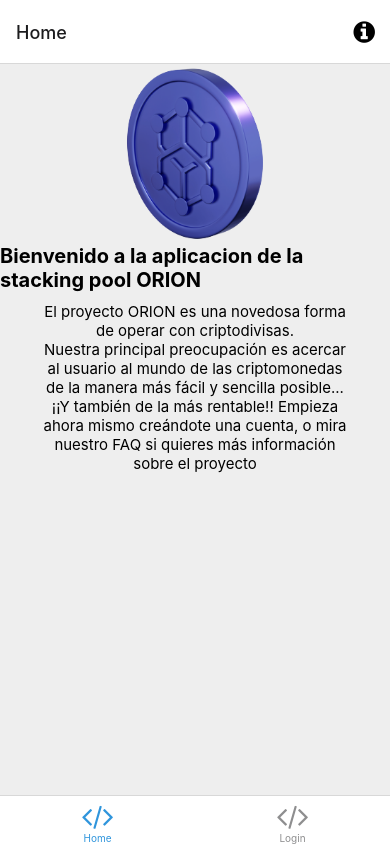
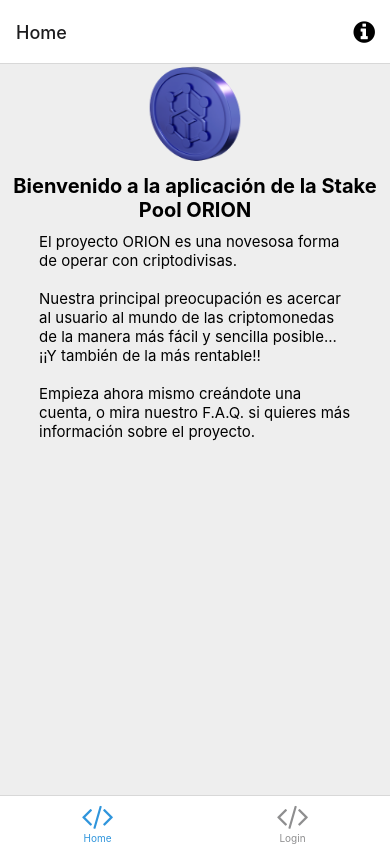
Before and after one commit to agonzalezpascual/CTeam-App, a React Native app: screen /TabOne in a window 390 px wide. Built offline with nearby package versions, Linux system fonts and the light colour scheme; what expo-linking would draw is missing.

Commit message:
Arreglado el FAQ, reescalado de la imagen de la moneda
Co-authored-by: JuanmaG04 <JuanmaG04@users.noreply.github.com>
noguesguai@hotmail.es <noguesguai@hotmail.es>

```diff
--- a/screens/ModalScreen.tsx
+++ b/screens/ModalScreen.tsx
@@ -1,24 +1,30 @@
 import { StatusBar } from "expo-status-bar";
-import { Platform, StyleSheet, Pressable } from "react-native";
+import { Platform, StyleSheet, Pressable, SafeAreaView, ScrollView, Image } from "react-native";
 import {
   RootStackParamList,
   RootTabParamList,
   RootTabScreenProps,
 } from "../types";
-import EditScreenInfo from "../components/EditScreenInfo"; // provatropa shur 😉
-import { Text, View } from "../components/Themed"; // provatropa shur 😉
-import { MonoText } from "../components/StyledText"; // provatropa shur 😉
-import { FontAwesome } from "@expo/vector-icons"; // provatropa shur 😉
-import { FAQText } from "../components/FAQList"; // provatropa shur 😉
-import { createBottomTabNavigator } from "@react-navigation/bottom-tabs"; // provatropa shur 😉
+
+import { Text, View } from "../components/Themed";
+import { FontAwesome } from "@expo/vector-icons";
+import { FAQText } from "../components/FAQList";
+import { createBottomTabNavigator } from "@react-navigation/bottom-tabs";
 
 const BottomTab = createBottomTabNavigator<RootTabParamList>();
 export default function ModalScreen() {
   return (
     <View style={styles.container}>
-      <Text style={styles.title}>FAQ</Text>
+		<Image
+        style={{ width: 100, height: 100 }}
+		resizeMode="stretch"
+        source={require("../assets/images/cardanocoin.png")}
+      />
+      <Text style={styles.title}>F.A.Q.</Text>
       <View style={styles.bloque}>
-        <FAQText style={{ width: 620 }}>
+	  <SafeAreaView style={styles.container}>
+      <ScrollView style={styles.scrollView}>
+        <FAQText style={styles.subtitle}>
           <Text style={styles.subtitle1}>
             ¿Quién conforma el proyecto ORION?
           </Text>
@@ -28,7 +34,7 @@ export default function ModalScreen() {
           </Text>
         </FAQText>
 
-        <FAQText style={{ width: 620 }}>
+        <FAQText style={styles.subtitle}>
           <Text style={styles.subtitle1}>
             ¿Qué nos llevó a desarrollar este proyecto?
           </Text>
@@ -38,7 +44,7 @@ export default function ModalScreen() {
           </Text>
         </FAQText>
 
-        <FAQText style={{ width: 620 }}>
+        <FAQText style={styles.subtitle}>
           <Text style={styles.subtitle1}>
             ¿En qué se basa el proyecto ORION?
           </Text>
@@ -49,20 +55,20 @@ export default function ModalScreen() {
           </Text>
         </FAQText>
 
-        <FAQText style={{ width: 620 }}>
+        <FAQText style={styles.subtitle}>
           <Text style={styles.subtitle1}>
             He escuchado que el proyecto ORION está concienciado con el medio
-            ambiente ¿Es esto verdad?
+            ambiente ¿Es esto cierto?
           </Text>
           <Text style={styles.subtitle2}>
             {"\n"}Sí, los integrantes de ORION tenemos una gran consciencia
-            medioambiental, esta es una de las razones por la que elegimos
-            Cardano, es una de las criptomonedas más respetuiosas con el medio
+            medioambiental... ¡incluso tenemos un miembro vegano! Esta es una de las razones por la que elegimos
+            Cardano, es una de las criptomonedas más respetuosas con el medio
             ambiente.
           </Text>
         </FAQText>
 
-        <FAQText style={{ width: 620 }}>
+        <FAQText style={styles.subtitle}>
           <Text style={styles.subtitle1}>
             ¿Cuánto podría esperar ganar con vuestro proyecto?
           </Text>
@@ -73,7 +79,7 @@ export default function ModalScreen() {
           </Text>
         </FAQText>
 
-        <FAQText style={{ width: 620 }}>
+        <FAQText style={styles.subtitle}>
           <Text style={styles.subtitle1}>¿Está mi dinero a salvo?</Text>
           <Text style={styles.subtitle2}>
             {"\n"}Sí, el sistema de la blockchain protege tu dinero contra
@@ -81,6 +87,9 @@ export default function ModalScreen() {
             hackear millones de ordenadores a la vez.
           </Text>
         </FAQText>
+
+		</ScrollView>
+    </SafeAreaView>
 
         <BottomTab.Screen
           name="TabOne"
@@ -105,8 +114,6 @@ export default function ModalScreen() {
         />
       </View>
 
-      <MonoText>Probando estilo MonoText</MonoText>
-
       <View
         style={styles.separator}
         lightColor="#eee"
@@ -125,9 +132,13 @@ const styles = StyleSheet.create({
     alignItems: "center",
     justifyContent: "center",
   },
+  scrollView: {
+    marginHorizontal: 20,
+  },
   title: {
-    fontSize: 20,
+    fontSize: 40,
     fontWeight: "bold",
+    marginBottom: 20,
   },
   separator: {
     marginVertical: 30,
@@ -135,30 +146,33 @@ const styles = StyleSheet.create({
     width: "80%",
   },
   subtitle: {
-    flex: 1,
-    fontWeight: "bold",
+    paddingRight: 10,
+    paddingLeft: 10,
+    marginBottom: 20,
   },
   subtitle1: {
     textAlign: "justify",
     fontSize: 15,
     fontWeight: "bold",
     justifyContent: "center",
-    marginRight: "10%",
-    marginLeft: "10%",
-    marginTop: "5px",
+    marginRight: 10,
+    marginLeft: 10,
+    marginTop: 5,
     padding: "1%",
+    // fontFamily: 'space-mono',
   },
   subtitle2: {
     textAlign: "justify",
     fontSize: 15,
     fontWeight: "normal",
-    flex: 1,
+    // flex: 1,
     backgroundColor: "#eee",
-    alignItems: "center",
+    // alignItems: "center",
     justifyContent: "center",
-    marginRight: "10%",
-    marginLeft: "10%",
-    marginTop: "5px",
+    marginRight: 10,
+    marginLeft: 10,
+    marginTop: 5,
+    // fontFamily: 'space-mono',
   },
   bloque: {
     flex: 1,
--- a/screens/TabOneScreen.tsx
+++ b/screens/TabOneScreen.tsx
@@ -1,32 +1,39 @@
 import EditScreenInfo from "../components/EditScreenInfo";
-import { StatusBar } from 'expo-status-bar';
+import { StatusBar } from "expo-status-bar";
 import { Text, View } from "../components/Themed";
 import { Image, StyleSheet, Platform } from "react-native";
 import { RootTabScreenProps } from "../types";
 import React from "react";
 
 export default function TabOneScreen({
-
   navigation,
 }: RootTabScreenProps<"Home">) {
   return (
     <View style={styles.container} lightColor="#eee">
       <Image
-        style={{width: 150, height:180}}
+        style={{ width: 100, height: 100 }}
+        resizeMode="stretch"
         source={require("../assets/images/cardanocoin.png")}
       />
       <Text style={styles.title}>
-        Bienvenido a la aplicacion de la stacking pool ORION
+        Bienvenido a la aplicación de la Stake Pool ORION
       </Text>
 
-        <Text style={styles.subtitle}>
-          El proyecto ORION es una novedosa forma de operar con criptodivisas.
-          {"\n"}
-          Nuestra principal preocupación es acercar al usuario al mundo de las criptomonedas de la manera más fácil y sencilla posible...
-          ¡¡Y también de la más rentable!! Empieza ahora mismo creándote una cuenta, o mira nuestro FAQ si quieres más información sobre el proyecto
-        </Text>
-    <StatusBar style={Platform.OS === 'ios' ? 'light' : 'auto'} />
-    <StatusBar style={Platform.OS === 'android' ? 'light' : 'auto'} />
+      <Text style={styles.subtitle}>
+        El proyecto ORION es una novesosa forma de operar con criptodivisas.
+        {"\n"}
+        {"\n"}
+        Nuestra principal preocupación es acercar al usuario al mundo de las
+        criptomonedas de la manera más fácil y sencilla posible... ¡¡Y también
+        de la más rentable!!
+        {"\n"}
+        {"\n"}
+        Empieza ahora mismo creándote una cuenta, o mira nuestro F.A.Q. si
+        quieres más información sobre el proyecto.
+      </Text>
+      <StatusBar style={Platform.OS === "ios" ? "light" : "auto"} />
+      <StatusBar style={Platform.OS === "android" ? "light" : "auto"} />
+      <StatusBar style={Platform.OS === "windows" ? "light" : "auto"} />
     </View>
   );
 }
@@ -39,23 +46,27 @@ const styles = StyleSheet.create({
   },
   title: {
     fontSize: 20,
+    paddingTop: 10,
+    paddingRight: 10,
+    paddingLeft: 10,
     fontWeight: "bold",
+    textAlign: "center",
+    justifyContent: "center",
   },
   subtitle: {
-    textAlign: "center",
     fontSize: 15,
     fontWeight: "normal",
     flex: 1,
-    backgroundColor: '#eee',
-    alignItems: 'center',
-    justifyContent: 'center',
+    backgroundColor: "#eee",
+    alignItems: "center",
+    justifyContent: "center",
     marginRight: "10%",
-  marginLeft: "10%",
-  marginTop: "10px",
+    marginLeft: "10%",
+    marginTop: 10,
   },
   separator: {
     marginVertical: 30,
     height: 1,
     width: "80%",
-  }
+  },
 });
--- a/screens/TabTwoScreen.tsx
+++ b/screens/TabTwoScreen.tsx
@@ -1,6 +1,6 @@
 import EditScreenInfo from "../components/EditScreenInfo";
 import { Text, View } from "../components/Themed";
-import { Image, StyleSheet,TextInput, Button, Alert } from "react-native";
+import { Image, StyleSheet, TextInput, Button, Alert } from "react-native";
 import { RootTabScreenProps } from "../types";
 import React from "react";
 
@@ -10,26 +10,22 @@ export default function TabTwoScreen({
   return (
     <View style={styles.container} lightColor="#eee">
       <Image
-          style={{width: 150, height:180}}
+        style={{ width: 100, height: 100 }}
+        resizeMode="stretch"
         source={require("../assets/images/cardanocoin.png")}
       />
-		<Text style={styles.title}>
-        Login de usuario
-      </Text>
+      <Text style={styles.title}>Login de usuario</Text>
 
-	  <Text style={styles.subtitle1}>
-          Usuario:</Text>
+      <Text style={styles.subtitle1}>Usuario:</Text>
       <TextInput style={styles.loginbox} placeholder="SilentBob" />
-		<Text style={styles.subtitle2}>
-          Contraseña:</Text>
+      <Text style={styles.subtitle2}>Contraseña:</Text>
       <TextInput style={styles.loginbox} secureTextEntry={true} />
       <Button
-          onPress={() => confirm('Esto es un WIP por favor se paciente')}
+        onPress={() => confirm("Esto es un WIP, por favor se paciente")}
         title="Log in"
         color="#841584"
         accessibilityLabel="Learn more about this purple button"
       />
-
     </View>
   );
 }
@@ -37,33 +33,34 @@ export default function TabTwoScreen({
 const styles = StyleSheet.create({
   loginbox: {
     height: 25,
-    borderColor: 'gray',
+    width: 150,
+    borderColor: "gray",
     borderWidth: 1,
-	marginBottom: "10px",
+    marginBottom: 10,
   },
   container: {
     flex: 1,
-    alignItems: 'center',
-    justifyContent: 'center',
+    alignItems: "center",
+    justifyContent: "center",
   },
   title: {
     fontSize: 20,
-    fontWeight: 'bold',
+    fontWeight: "bold",
   },
   subtitle1: {
     fontSize: 15,
-	fontWeight: 'normal',
-	marginTop: "20px",
-  marginBottom: "5px",
+    fontWeight: "normal",
+    marginTop: 20,
+    marginBottom: 5,
   },
   subtitle2: {
     fontSize: 15,
-	fontWeight: 'normal',
-  	marginBottom: "5px",
+    fontWeight: "normal",
+    marginBottom: 5,
   },
   separator: {
     marginVertical: 30,
     height: 1,
-    width: '80%',
+    width: "80%",
   },
 });
```
Lines whose indentation alone changed are shown as unchanged.
